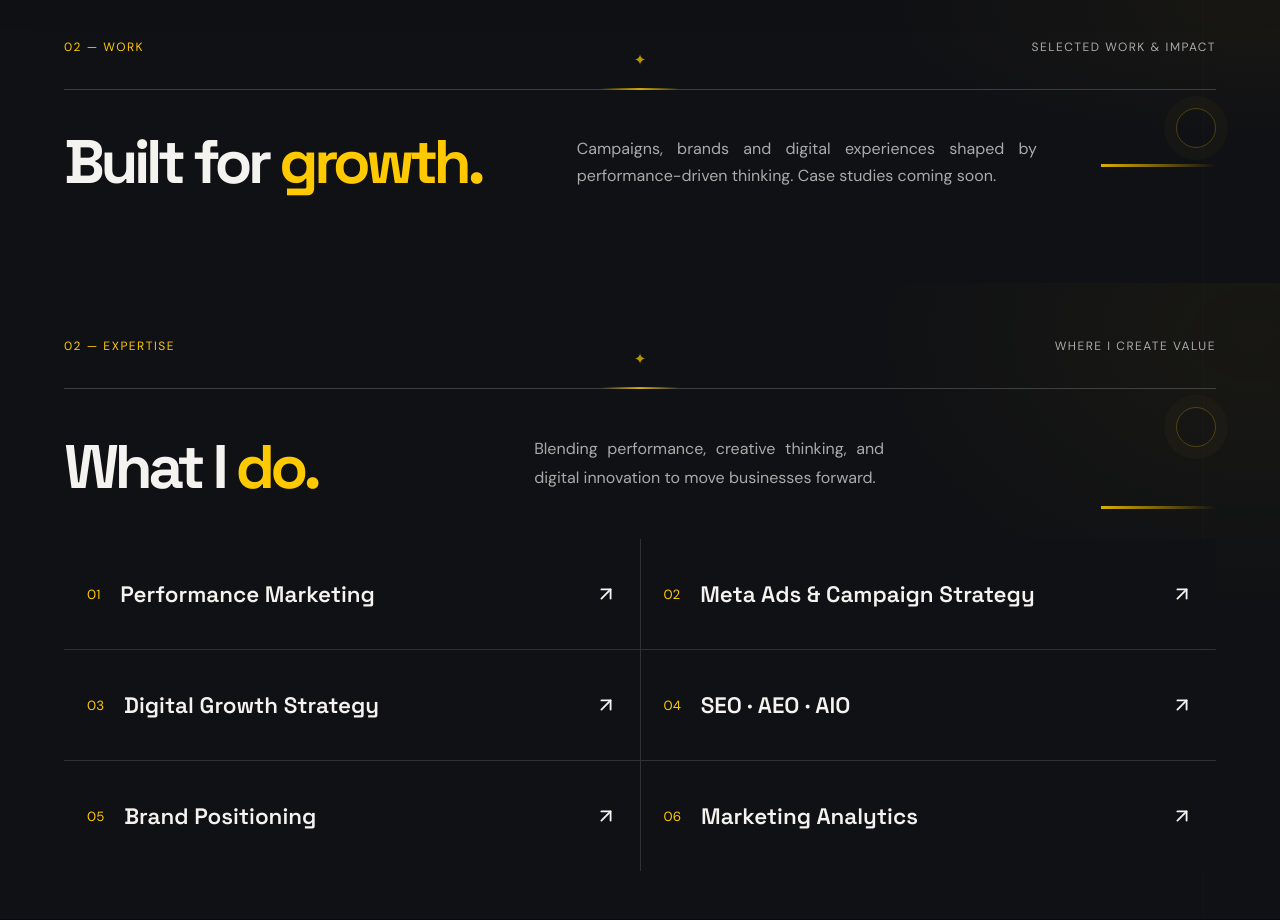
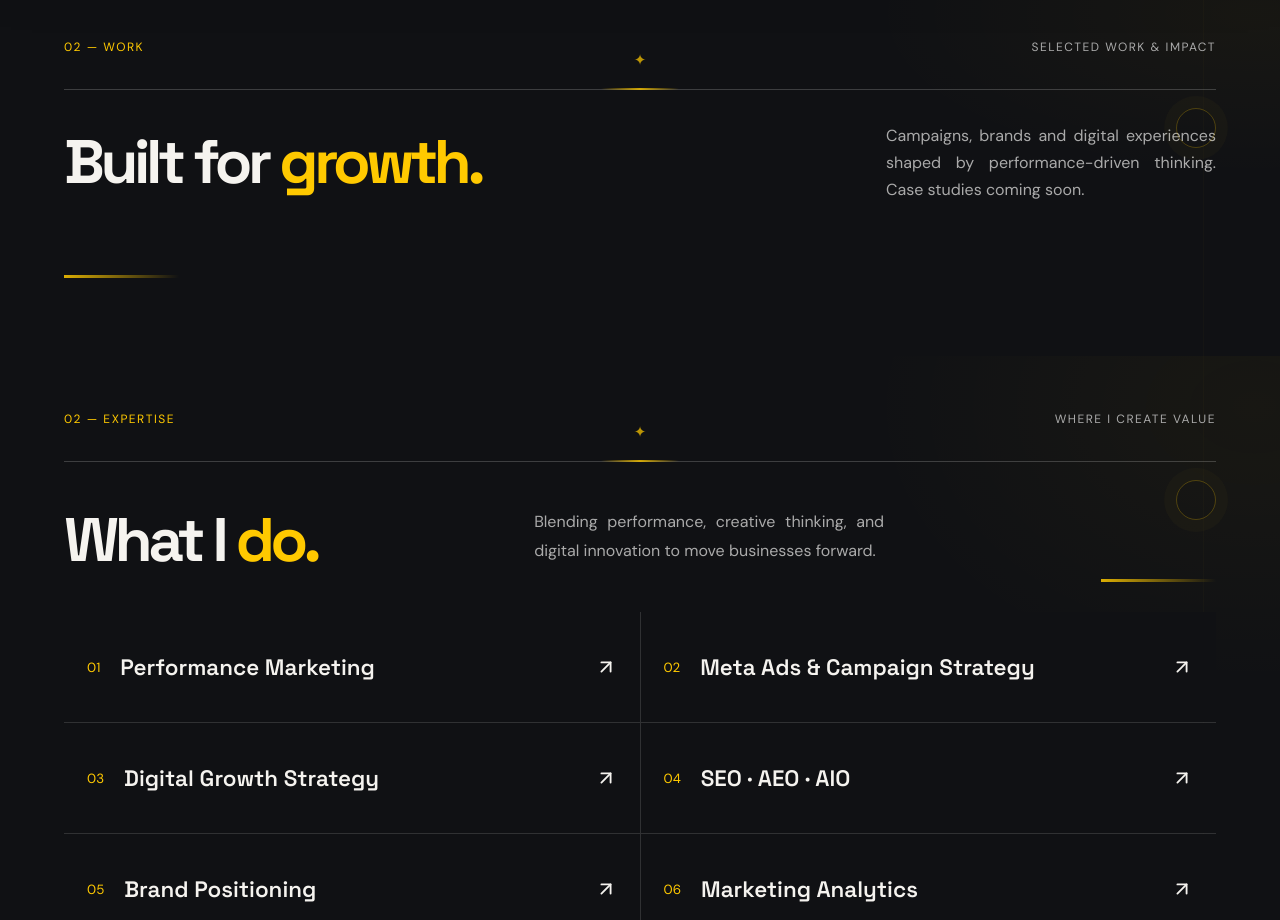
Before and after one commit to MuhammedRizwin/portfolio, a Next.js app: page / in a window 1280 px wide. Shown: the part 1780-2700 px from the top of the page. Built offline with nearby package versions, Linux system fonts and the light colour scheme.

Commit message:
Align Work description at far-right edge of section

```diff
--- a/app/globals.css
+++ b/app/globals.css
@@ -434,3 +434,11 @@ filter:none!important;
 /* Justified alignment for the three About value statements. */
 .about .values>div strong{display:block!important;width:max-content!important;max-width:100%!important;text-align:justify!important;text-align-last:justify!important;text-justify:inter-word!important}
 .about .values>div{align-items:center!important}
+
+/* Work section: push description to the far-right content edge. */
+@media(min-width:801px){
+#work .expertise-head{display:grid!important;grid-template-columns:minmax(0,1fr) minmax(330px,28%)!important;column-gap:32px!important;align-items:center!important;width:100%!important}
+#work .expertise-head h2{grid-column:1!important;justify-self:start!important;margin-left:0!important}
+#work .expertise-head p{grid-column:2!important;justify-self:end!important;align-self:center!important;width:100%!important;max-width:none!important;margin:0!important;text-align:justify!important;text-align-last:left!important;hyphens:none!important}
+}
+@media(max-width:800px){#work .expertise-head{display:flex!important;flex-direction:column!important;align-items:stretch!important}#work .expertise-head p{width:100%!important;max-width:100%!important}}
```
